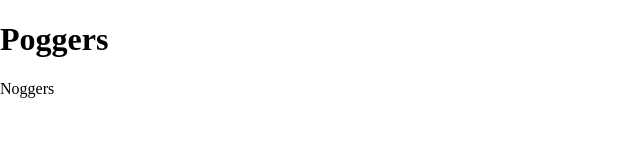
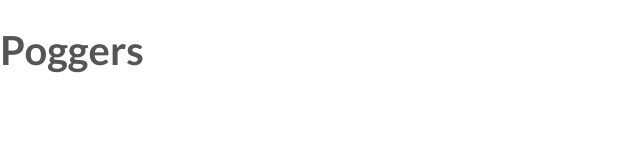
Before and after one commit to antonioagf466/saudenoprato, a plain HTML site: page index.html in a window 1280 px wide. Shown: the whole page, without its empty margins (0-640 px from the left). Drawn offline with nearby package versions, Linux system fonts and the light colour scheme.

Commit message:
starting_css

```diff
--- a/index.html
+++ b/index.html
@@ -7,13 +7,12 @@
     <title>Saude no Prato</title>
     <link rel="stylesheet" href="vendors/css/node_modules/normalize.css/normalize.css">
     <link rel="preconnect" href="https://fonts.googleapis.com">
-<link rel="preconnect" href="https://fonts.gstatic.com" crossorigin>
-<link href="https://fonts.googleapis.com/css2?family=Lato:ital,wght@0,100;0,300;0,400;0,700;0,900;1,100;1,300;1,400;1,700;1,900&display=swap" rel="stylesheet">
+    <link rel="preconnect" href="https://fonts.gstatic.com" crossorigin>
+    <link href="https://fonts.googleapis.com/css2?family=Lato:ital,wght@0,100;0,300;0,400;0,700;0,900;1,100;1,300;1,400;1,700;1,900&display=swap" rel="stylesheet">
     <link rel="stylesheet" href="resources/css/index.css">
 
 </head>
 <body>
     <h1>Poggers</h1>
-    <p>Noggers</p>
 </body>
 </html>
--- a/resources/css/index.css
+++ b/resources/css/index.css
@@ -1,3 +1,13 @@
 *{
+    margin: 0;
+    padding:0;
     box-sizing: border-box;
 }
+html{
+    background-color: #ffff;
+    color: #555;
+    font-family: "Lato", "Arial", "sans-serif";
+    font-weight: 300;
+    font-size: 20px;
+    text-rendering: optimizeLegibility;
+}
```
